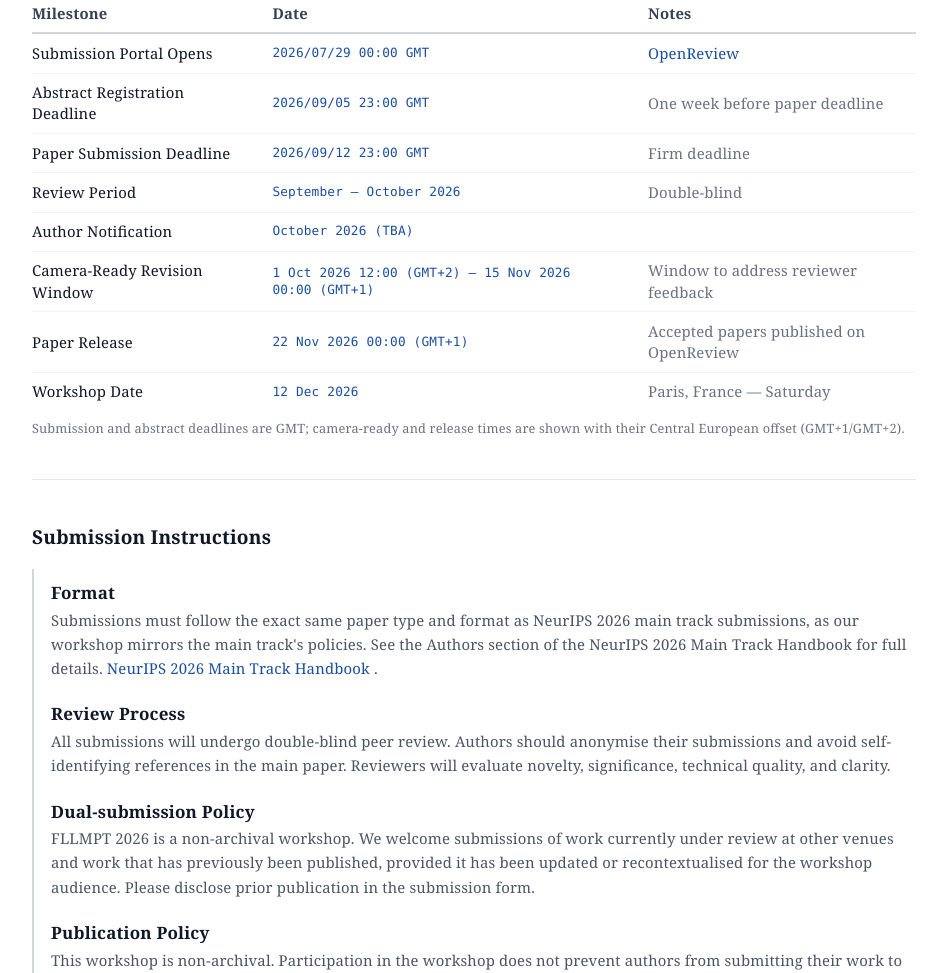
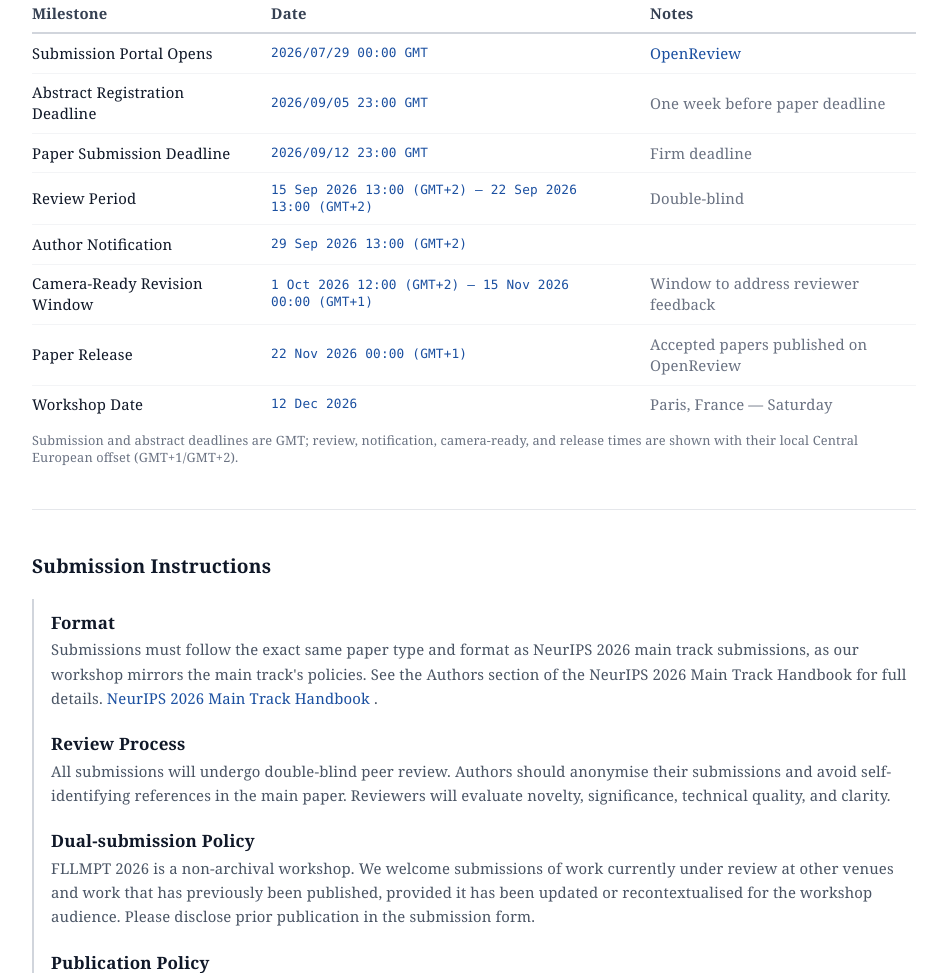
Before and after one commit to JDIXON-2/WorkshopSite, an Astro site: page /call in a window 1280 px wide. Shown: the part 1512-2485 px from the top of the page, without its empty margins (166-1102 px from the left). Built offline with nearby package versions, Linux system fonts and the light colour scheme; Astro itself is replaced by a stand-in of ours.

Commit message:
added clarifications to paper publicity and dates

```diff
--- a/src/components/KeyDatesProgress.astro
+++ b/src/components/KeyDatesProgress.astro
@@ -1,14 +1,16 @@
 ---
 // Steps are evenly spaced along the bar (not calendar-proportional) so labels
-// don't bunch up. Remaining TBA dates below are placeholders until confirmed
-// in the Call for Papers — update here when they are.
+// don't bunch up. Keep this in sync with the Key Dates table in the Call for
+// Papers when dates change.
 const base = import.meta.env.BASE_URL.replace(/\/$/, '');
 
 const checkpoints = [
   { label: 'Portal Opens',      dateLabel: 'Open',           iso: '2026-07-29T00:00:00Z' },
   { label: 'Abstract Deadline', dateLabel: '05 Sep 2026',    iso: '2026-09-05T23:00:00Z' },
   { label: 'Paper Deadline',    dateLabel: '12 Sep 2026',    iso: '2026-09-12T23:00:00Z' },
-  { label: 'Notification',      dateLabel: 'October 2026',   iso: '2026-10-01T00:00:00Z' },
+  { label: 'Review Opens',      dateLabel: '15 Sep 2026',    iso: '2026-09-15T11:00:00Z' },
+  { label: 'Review Closes',     dateLabel: '22 Sep 2026',    iso: '2026-09-22T11:00:00Z' },
+  { label: 'Notification',      dateLabel: '29 Sep 2026',    iso: '2026-09-29T11:00:00Z' },
   { label: 'Camera-Ready',      dateLabel: '15 Nov 2026',    iso: '2026-11-14T23:00:00Z' },
   { label: 'Papers Released',   dateLabel: '22 Nov 2026',    iso: '2026-11-21T23:00:00Z' },
   { label: 'Workshop',          dateLabel: '12 Dec 2026',    iso: '2026-12-12T00:00:00Z' },
--- a/src/pages/call.astro
+++ b/src/pages/call.astro
@@ -93,8 +93,8 @@ import Layout from '../layouts/Layout.astro';
             { milestone: 'Submission Portal Opens',        date: '2026/07/29 00:00 GMT',     notes: 'OpenReview', link: 'https://openreview.net/group?id=NeurIPS.cc/2026/Workshop/FLLMPT#tab-recent-activity' },
             { milestone: 'Abstract Registration Deadline', date: '2026/09/05 23:00 GMT',     notes: 'One week before paper deadline' },
             { milestone: 'Paper Submission Deadline',      date: '2026/09/12 23:00 GMT',     notes: 'Firm deadline' },
-            { milestone: 'Review Period',                  date: 'September – October 2026', notes: 'Double-blind' },
-            { milestone: 'Author Notification',            date: 'October 2026 (TBA)',       notes: '' },
+            { milestone: 'Review Period',                  date: '15 Sep 2026 13:00 (GMT+2) – 22 Sep 2026 13:00 (GMT+2)', notes: 'Double-blind' },
+            { milestone: 'Author Notification',            date: '29 Sep 2026 13:00 (GMT+2)', notes: '' },
             { milestone: 'Camera-Ready Revision Window',   date: '1 Oct 2026 12:00 (GMT+2) – 15 Nov 2026 00:00 (GMT+1)', notes: 'Window to address reviewer feedback' },
             { milestone: 'Paper Release',                  date: '22 Nov 2026 00:00 (GMT+1)', notes: 'Accepted papers published on OpenReview' },
             { milestone: 'Workshop Date',                  date: '12 Dec 2026',              notes: 'Paris, France — Saturday' },
@@ -110,7 +110,7 @@ import Layout from '../layouts/Layout.astro';
         </tbody>
       </table>
     </div>
-    <p class="mt-2 text-xs text-gray-500 dark:text-gray-400">Submission and abstract deadlines are GMT; camera-ready and release times are shown with their Central European offset (GMT+1/GMT+2).</p>
+    <p class="mt-2 text-xs text-gray-500 dark:text-gray-400">Submission and abstract deadlines are GMT; review, notification, camera-ready, and release times are shown with their local Central European offset (GMT+1/GMT+2).</p>
   </section>
 
   <!-- Submission instructions -->
```
Also changed, not shown: 9 other files.
